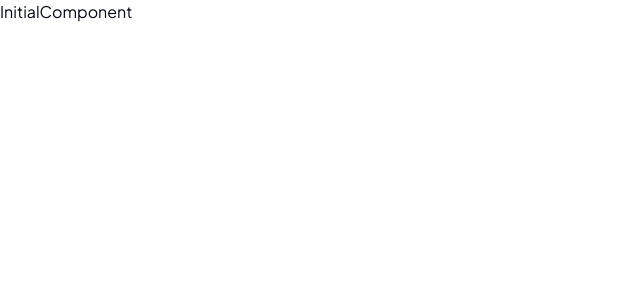
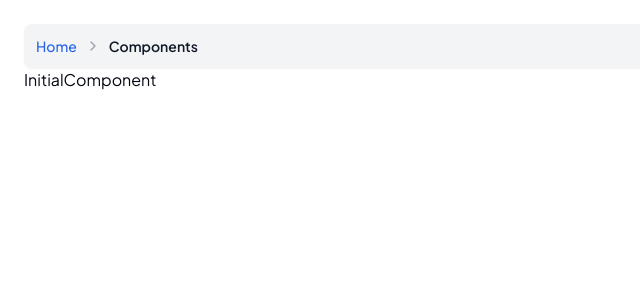
Before and after one commit to Tugas-Akhir-Stemba-25/cbt-frontend, a Next.js app: page / in a window 1280 px wide. Shown: the top 300 px of the page, without its empty margins (0-640 px from the left). Built offline with nearby package versions, Linux system fonts and the light colour scheme.

Commit message:
feat: add breadcrumbs component using shadcn UI

```diff
--- a/package.json
+++ b/package.json
@@ -12,6 +12,7 @@
     "commit": "git-cz"
   },
   "dependencies": {
+    "@radix-ui/react-slot": "^1.1.1",
     "axios": "^1.7.9",
     "class-variance-authority": "^0.7.1",
     "clsx": "^2.1.1",
--- a/src/app/page.tsx
+++ b/src/app/page.tsx
@@ -1,5 +1,11 @@
+import Breadcrumb from '@/components/atoms/Breadcrumbs'
 import InitialComponent from '@/components/organisms/InitialComponent'
 
-export default function Home() {
-  return <InitialComponent />
+export default function ProductsPage() {
+  return (
+    <div className="p-6">
+      <Breadcrumb items={[{ label: 'Home', href: '/' }, { label: 'Components' }]} />
+      <InitialComponent />
+    </div>
+  )
 }
--- /dev/null
+++ b/src/components/atoms/Breadcrumbs.tsx
@@ -0,0 +1,44 @@
+import * as React from 'react'
+
+import { ChevronRight } from 'lucide-react'
+
+import { cn } from '@/utils/shadcn'
+
+interface BreadcrumbProps {
+  items: { label: string; href?: string }[]
+  separator?: React.ReactNode
+  className?: string
+}
+
+const Breadcrumb: React.FC<BreadcrumbProps> = ({ items, separator, className }) => {
+  return (
+    <nav
+      className={cn('w-full rounded-lg bg-gray-100 p-3 shadow-sm dark:bg-gray-800', className)}
+      aria-label="breadcrumb"
+    >
+      <ol className="flex items-center space-x-2 text-sm text-gray-600 dark:text-gray-300">
+        {items.map((item, index) => (
+          <li key={index} className="flex items-center space-x-2">
+            {item.href ? (
+              <a
+                href={item.href}
+                className="font-medium text-blue-600 transition-all duration-200 hover:underline dark:text-blue-400"
+              >
+                {item.label}
+              </a>
+            ) : (
+              <span className="font-semibold text-gray-900 dark:text-gray-100">{item.label}</span>
+            )}
+            {index < items.length - 1 && (
+              <span className="flex items-center text-gray-400 dark:text-gray-500">
+                {separator ?? <ChevronRight className="h-4 w-4" />}
+              </span>
+            )}
+          </li>
+        ))}
+      </ol>
+    </nav>
+  )
+}
+
+export default Breadcrumb
```
Also changed, not shown: 1 other file (tests, documents, lock files or other folders).
